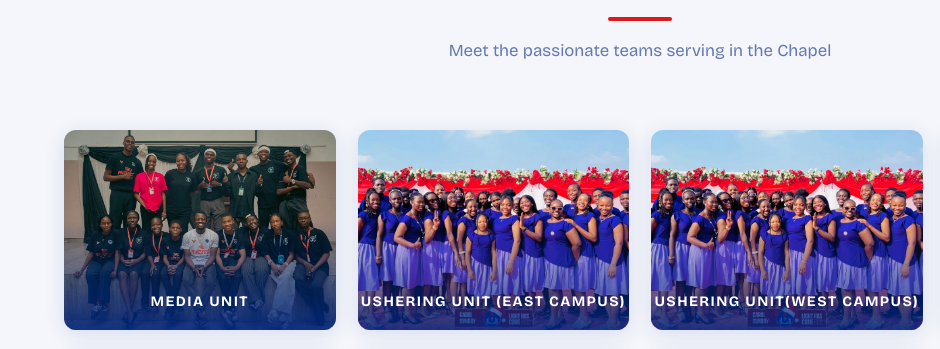
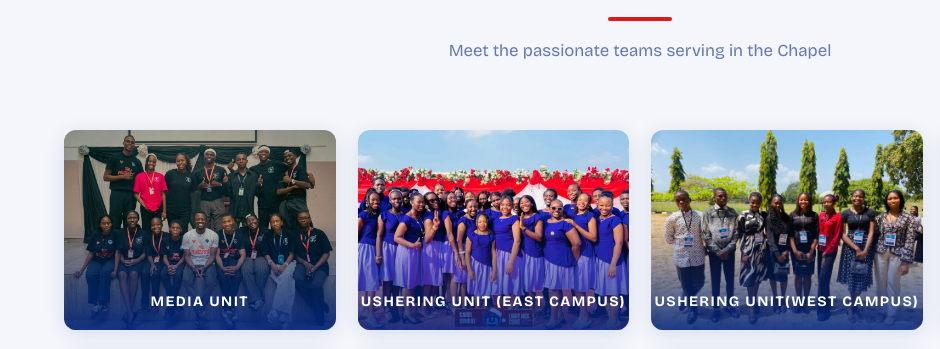
Before and after one commit to SamGrafix25/Chapel-Of-Glory, a plain HTML site: page about.html in a window 1280 px wide. Shown: the part 2608-2957 px from the top of the page, 0-940 px from the left. Drawn offline with nearby package versions, Linux system fonts and the light colour scheme.

Commit message:
Add files via upload

```diff
--- a/about.html
+++ b/about.html
@@ -273,7 +273,7 @@
         </div>
 
         <div class="unit-card reveal reveal-delay-2">
-          <img src="Image/usher.jpeg" alt="Ushering Unit" loading="lazy" />
+          <img src="Image/Usher west.jpeg" alt="Ushering Unit" loading="lazy" />
           <div class="unit-overlay">
             <span class="unit-name">Ushering Unit(West campus)</span>
           </div>
```
